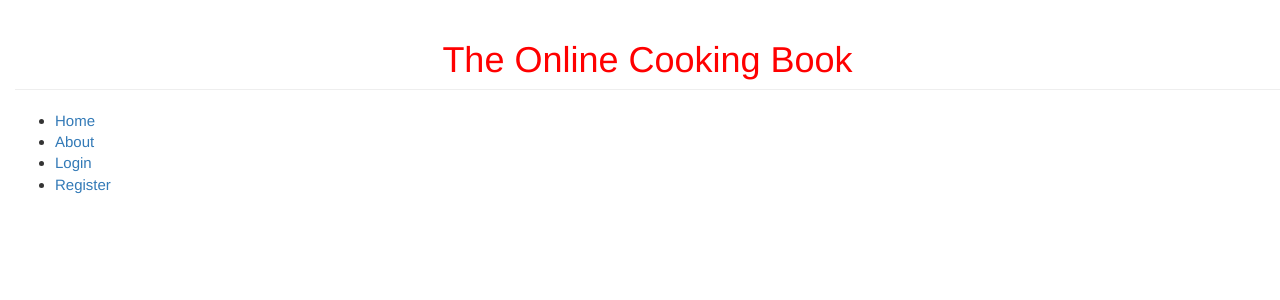
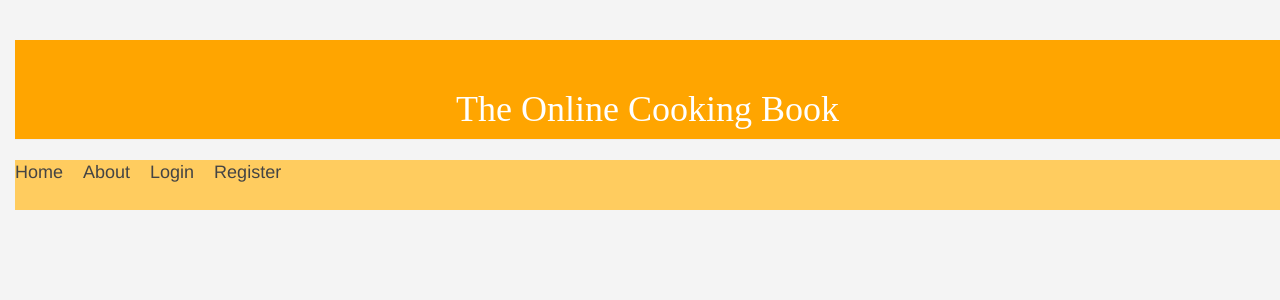
Before and after one commit to vyomapatel7/theonlinecookingbook, a Django app: page / in a window 1280 px wide. Shown: the top 300 px of the page. Run offline with Django 3.2, Linux system fonts and the light colour scheme; parts of the project's set-up code (start-up, migrations or seed data) failed here and were passed over; some libraries are stand-ins or nearby versions.

Commit message:
woohoo profiles can be created now! also added some css

```diff
--- a/book/static/css/site.css
+++ b/book/static/css/site.css
@@ -1,17 +1,55 @@
-body {
-  background-color: white;
-  padding-left: 15px;
-  font-size: 15px;
+body{
+    background-color:#f4f4f4;
+    padding-left: 15px;
+    font-size: 15px;
 }
 
-h1 {
-  color: #ff0000;
-  text-align: center;
+h1{
+    text-align: center;
+    background-color: orange;
+    color: white;
+    padding: 50px;
+    font-family: lobster;
+
 }
 
-p {
-  font-family: verdana;
-  font-size: 12px;
+.nav ul{
+    background-color: #ffcc5f;
+    text-align: center;
+    padding: 0;
+    color: #ff6f69;
+    width: auto;
+    height: 50px;
+    margin: 10 auto;
+}
+
+.nav li{
+    font-size:18px;
+    display: inline;
+    float:left;
+    margin-right: 20px;
+}
+
+.nav a{
+  text-decoration: none;
+  color: #444;
+  display: inline;
+  transition: .4s background-color;
+}
+
+.nav a:hover {
+  background-color: #96ceb4;
+}
+
+.nav a.active {
+  background-color: #fff;
+  color: #444;
+  cursor: default;
+}
+
+p{
+    font-family: verdana;
+    font-size: 12px;
 
 
 .page-header {
--- a/book/templates/book/base.html
+++ b/book/templates/book/base.html
@@ -3,9 +3,9 @@
 <html>
 <head>
     {% if title %}
-        <title>Django Blog - {{ title }}</title>
+        <title>Online Cooking Book - {{ title }}</title>
     {% else %}
-        <title>Django Blog</title>
+        <title>Online Cooking Book</title>
     {% endif %}
     <link rel="stylesheet" href="//maxcdn.bootstrapcdn.com/bootstrap/3.2.0/css/bootstrap.min.css">
 	<link rel="stylesheet" href="//maxcdn.bootstrapcdn.com/bootstrap/3.2.0/css/bootstrap-theme.min.css">
@@ -16,7 +16,7 @@
 		<h1 class="page-header">The Online Cooking Book
 		</h1>
 
-		<nav>
+		<nav class=nav>
 			<ul>
 				<li><a href="{% url 'home' %}">Home</a></li>
 				<li><a href="{% url 'about' %}">About</a></li>
--- a/book/templates/book/home.html
+++ b/book/templates/book/home.html
@@ -2,14 +2,19 @@
 {% load static %}
 {% block content %}
 <html>
+    <link rel="stylesheet" href="//maxcdn.bootstrapcdn.com/bootstrap/3.2.0/css/bootstrap.min.css">
+	<link rel="stylesheet" href="//maxcdn.bootstrapcdn.com/bootstrap/3.2.0/css/bootstrap-theme.min.css">
+	<link rel="stylesheet" href="{% static 'css/site.css' %}">
 <body>
+	<br>
     {% for profile in profiles %}
-        	<p> By <a href="{% url 'profile' id=profile.id %}"> {{ profile.user }} </a> on {{ profile.created_date }} </p>
+        	<p> By <a href="{% url 'profile' id=profile.id %}"> {{ profile.user }} </a> </p>
         	<p> About me {{ profile.bio }} </p>
         	<p> Based in {{ profile.location }} </p>
+        	<p> <img src="{{ profile.image.url }}", style= "width:100px;"/> </p>
         	<a href="{% url 'edit_profile' id=profile.id %}"> Edit me! </a>
-        	<p> <img src="{{ profile.image.url }}", style= "width:100px;"/> </p>
         	<p>{{ post.text|linebreaksbr }}</p>
+        	<br>
     {% endfor %}
 {% endblock content %}
 </body>
--- a/book/views.py
+++ b/book/views.py
@@ -71,7 +71,7 @@
             return redirect(reverse('edit_profile', kwargs={'id': profile.id }))
         if form.is_valid():
             profile = form.save(commit=False)
-            profile.user = request.user()
+            profile.user = request.user
             profile.save()
             return redirect('home')
     else:
```
